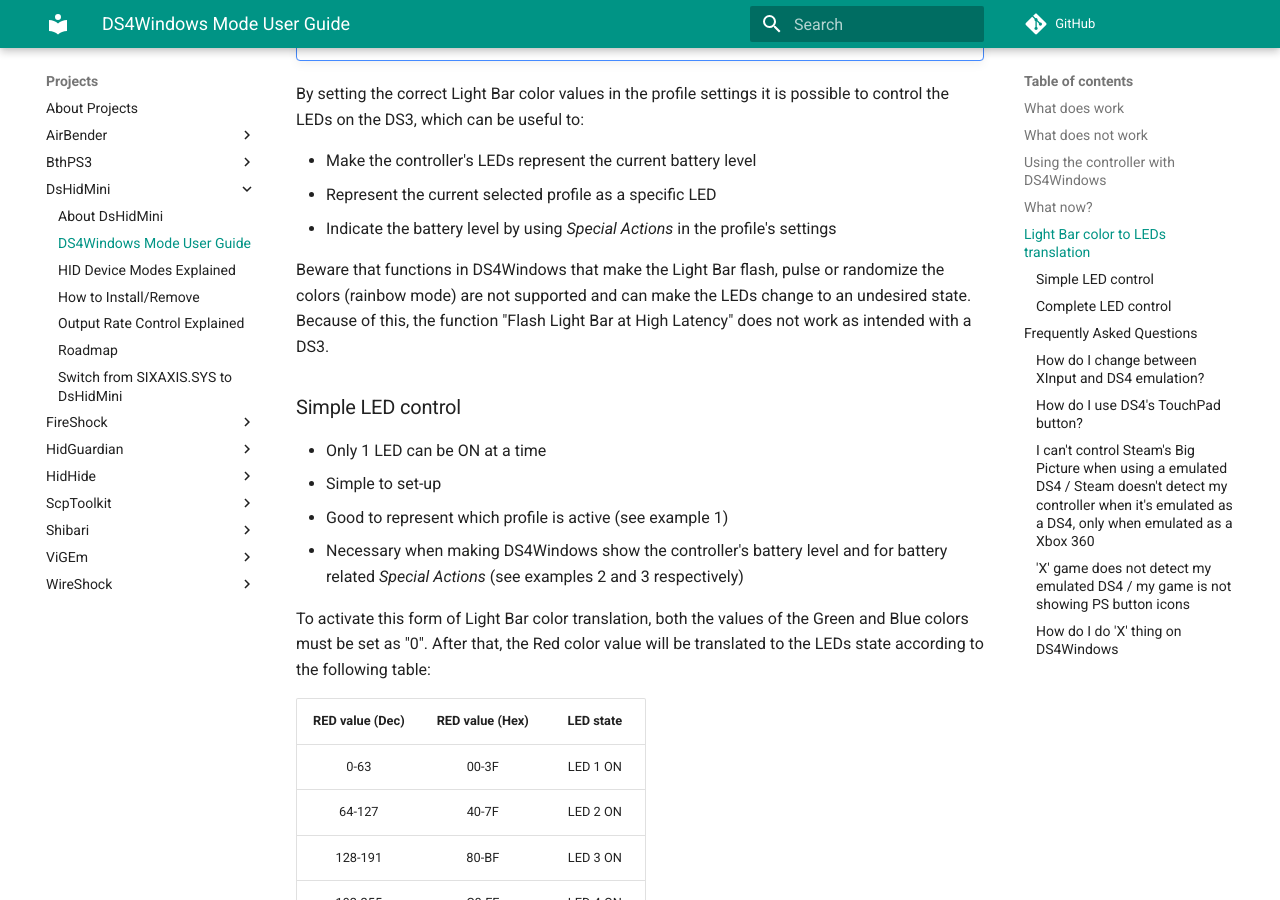
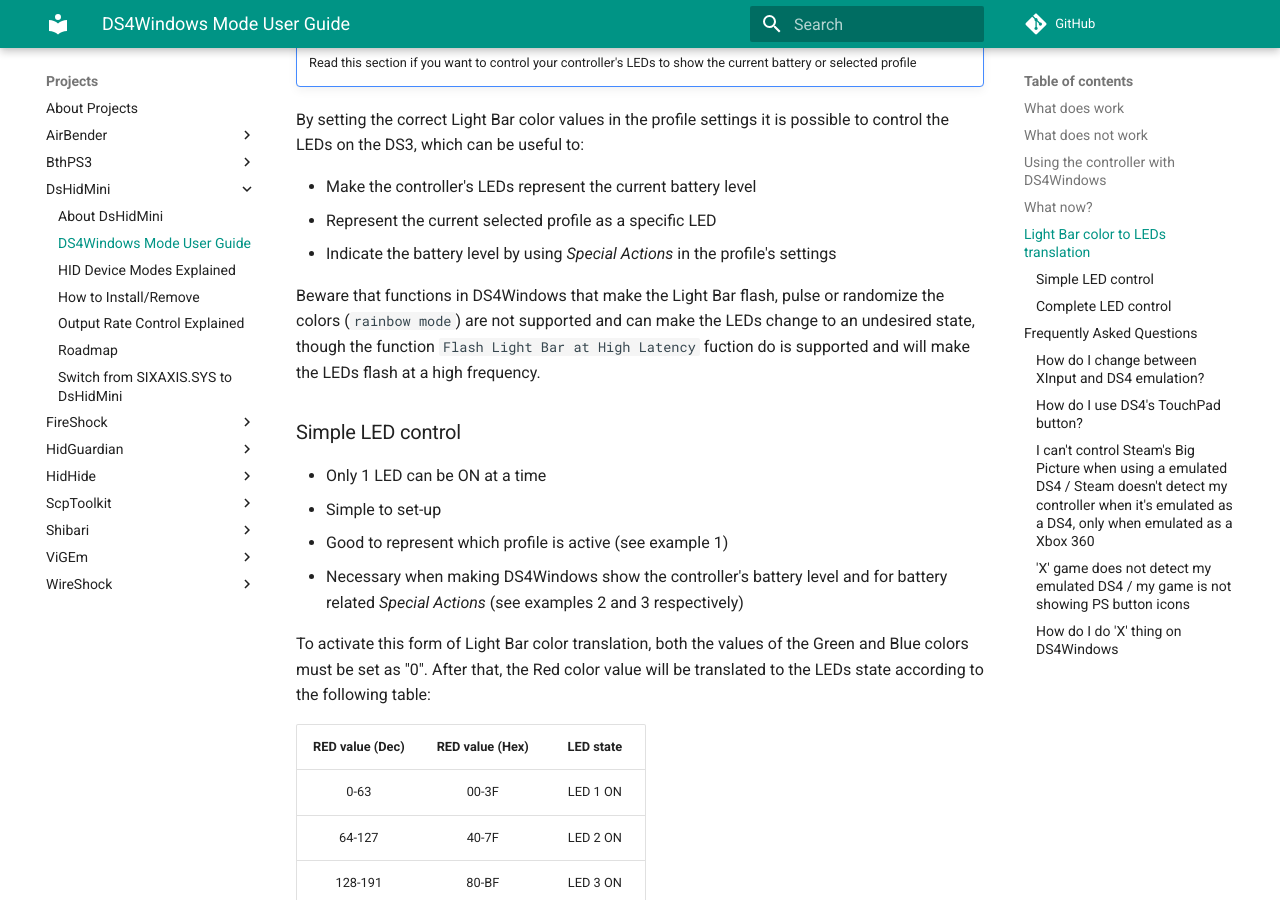
Before and after one commit to nefarius/ViGEm.github.io, an MkDocs documentation site: the page built from docs/projects/DsHidMini/DS4-Mode-User-Guide.md, in a window 1280 px wide and 900 px high, scrolled down 2009 px. Built offline with MkDocs 1.6.1 and Material for MkDocs 9.7.7, drawn with Linux system fonts in a browser that asks for light colours; comment, search, counter and statistics services are not loaded; some of the changed text lies outside the part shown.

Commit message:
minor tweaks

```diff
--- a/docs/projects/DsHidMini/DS4-Mode-User-Guide.md
+++ b/docs/projects/DsHidMini/DS4-Mode-User-Guide.md
@@ -11,7 +11,7 @@
 - Rumble works as normal
 - DS4's Touchpad Button can be used by remapping a button to it (e.g.: use Select as the _TP button_ instead of _Share_)
 - DS3's LEDs can be controlled by setting the correct Light Bar colors (more on that on a later section)
-- DS4Windows's "Flash Lightbar at High Latency" function makes the LEDs flash accordingly
+- DS4Windows's `Flash Lightbar at High Latency` function makes the LEDs flash accordingly
 - Basically every other DS4Windows function that is not related to the Light Bar or motion works as intended
 
 ## What does not work
@@ -51,7 +51,7 @@
 - Represent the current selected profile as a specific LED
 - Indicate the battery level by using _Special Actions_ in the profile's settings
 
-Beware that functions in DS4Windows that make the Light Bar flash, pulse or randomize the colors (rainbow mode) are not supported and can make the LEDs change to an undesired state. Because of this, the function "Flash Light Bar at High Latency" does not work as intended with a DS3.
+Beware that functions in DS4Windows that make the Light Bar flash, pulse or randomize the colors (`rainbow mode`) are not supported and can make the LEDs change to an undesired state, though the function `Flash Light Bar at High Latency` fuction do is supported and will make the LEDs flash at a high frequency.
 
 ### Simple LED control
 
@@ -158,7 +158,7 @@
 
 ### _'X' game does not detect my emulated DS4 / my game is not showing PS button icons_
 
-- First, double check if the game actually supports DS4 controllers _and_ has native PS icons when played with a DualShock 4. There is no direct way to check this besides Googling around and looking at forums
+- First, double check if the game actually supports DS4 controllers _and_ has native PS icons when played with a DualShock 4. There is no direct way to check this besides just testing, Googling around and looking at forums
 - If the game does not support DualShock 4/PS icons then that's in no way related to us and we can't do anything about it
 - If you are 100% sure the game supports PS button icons/DualShock 4, then it may be detecting that DS4Windows is running and then ignoring DS4 controllers (super rare case, only 1 game is known to do it). Check the [topic above](#i-cant-control-steams-big-picture-when-using-a-emulated-ds4-steam-doesnt-detect-my-controller-when-its-emulated-as-a-ds4-only-when-emulated-as-a-xbox-360) on how to solve this
 - If the game still doesn't recognize the emulated DualShock 4 then we have no idea what's going on and you are welcome on [reaching us through the proper means](https://vigem.org/Community-Support/)
```
